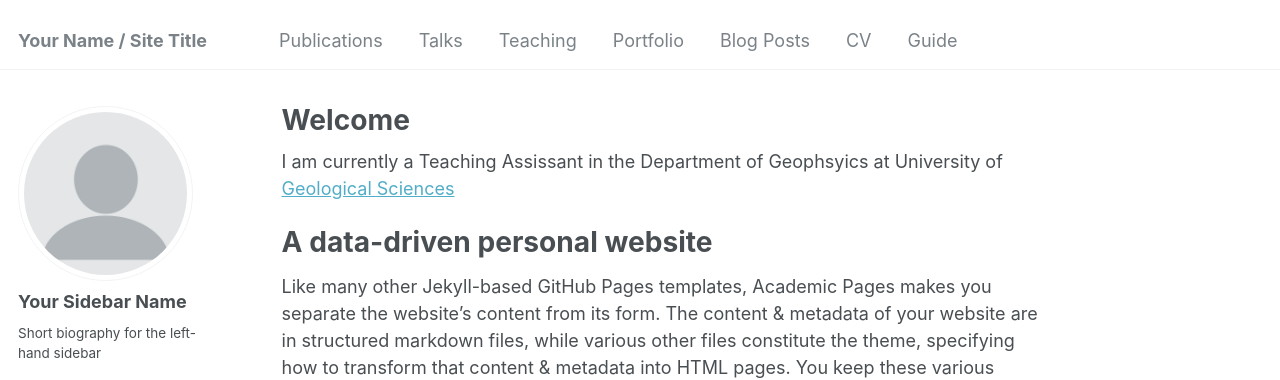
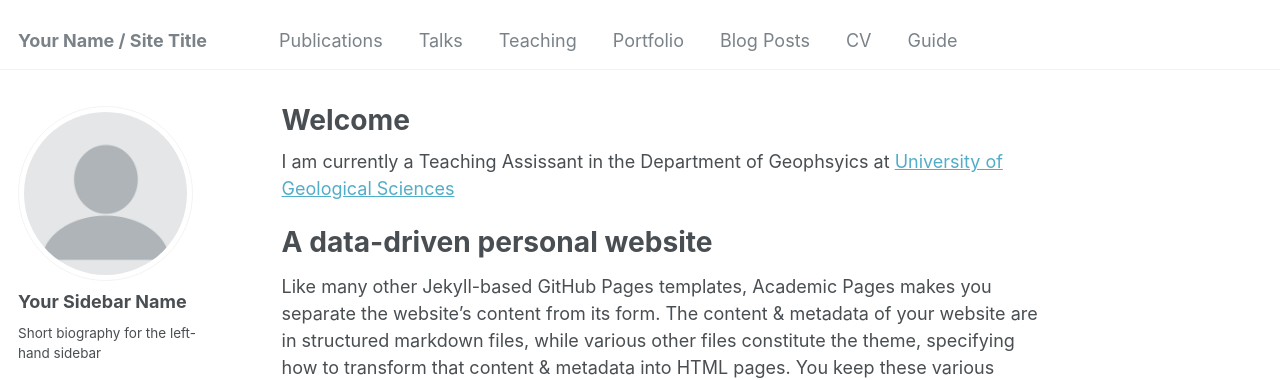
Before and after one commit to geofizikman/geofizikman.github.io, a Jekyll site: the page built from _pages/about.md, in a window 1280 px wide and 900 px high. Shown: the top 380 px of the window. Built offline with Jekyll 4.4.1, drawn with Linux system fonts in a browser that asks for light colours; some web fonts are replaced.

```diff
--- a/_pages/about.md
+++ b/_pages/about.md
@@ -7,7 +7,7 @@ redirect_from:
   - /about.html
 ---
 
-I am currently a Teaching Assissant in the Department of Geophsyics at University of [Geological Sciences](https://uzgeouniver.uz/en)
+I am currently a Teaching Assissant in the Department of Geophsyics at [University of Geological Sciences](https://uzgeouniver.uz/en)
 
 A data-driven personal website
 ======
```
